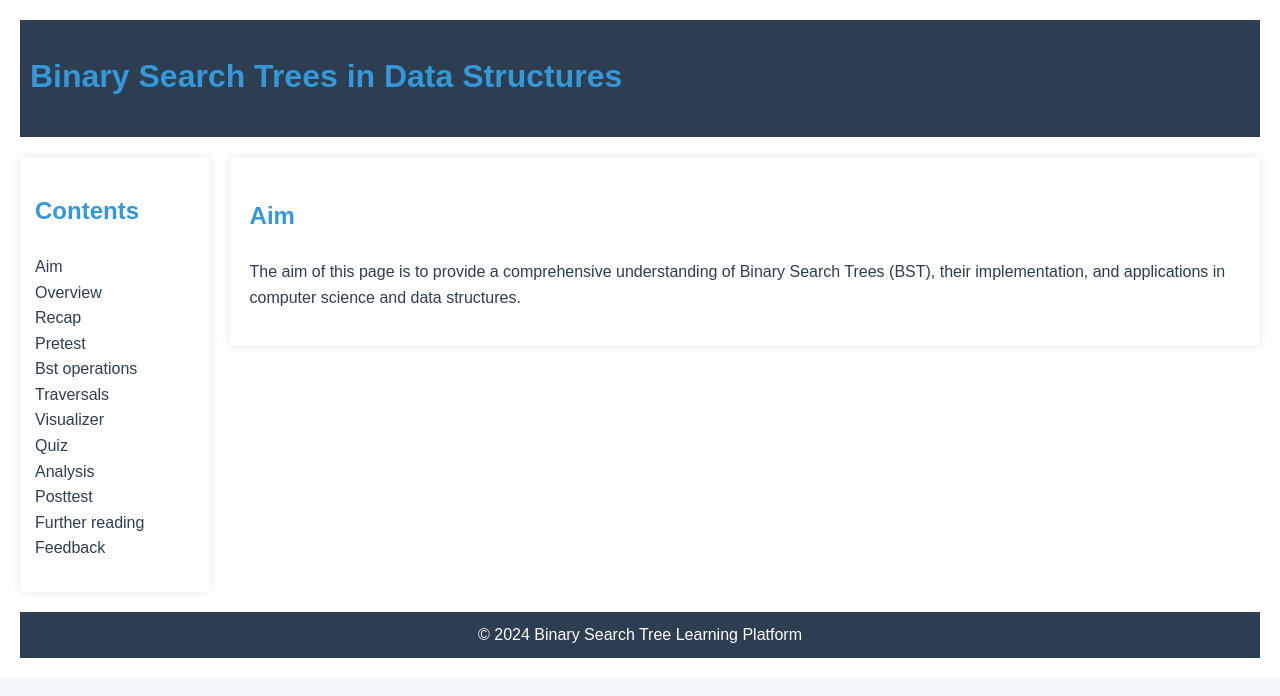
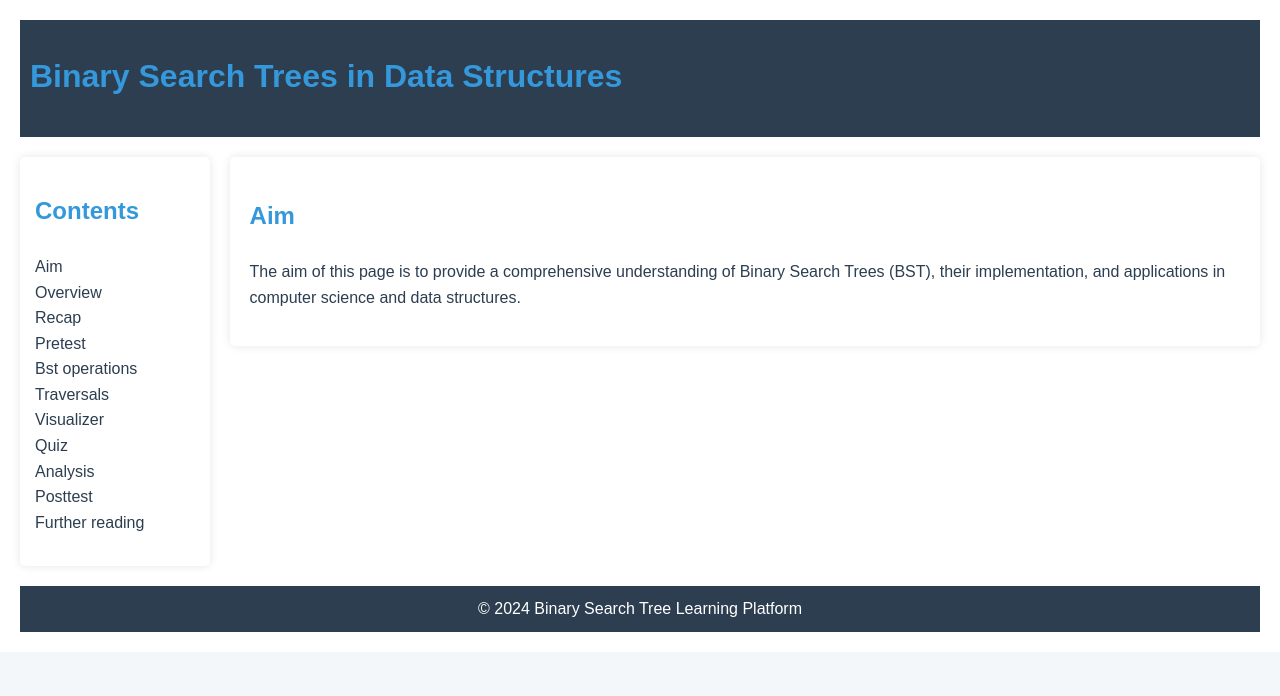
Before and after one commit to mrudulchaudhari/DS-Lab, a React (Vite) app in the folder ds-labs/: page /binary-search-tree in a window 1280 px wide. Shown: the top 696 px of the page. Built offline with nearby package versions, Linux system fonts and the light colour scheme.

Commit message:
removed further reading part

```diff
--- a/ds-labs/src/algorithms/binarysearchtree/tree.jsx
+++ b/ds-labs/src/algorithms/binarysearchtree/tree.jsx
@@ -340,13 +340,7 @@ function BSTPage() {
             </ul>
           </section>
         );
-      case 'feedback':
-        return (
-          <section id="feedback">
-            <h2>Feedback</h2>
-            <p>Your feedback is valuable! Please let us know your thoughts on this lesson about Binary Search Trees.</p>
-          </section>
-        );
+
       default:
         return null;
     }
@@ -370,7 +364,7 @@ function BSTPage() {
         }}>
           <h2>Contents</h2>
           <ul style={{ listStyleType: 'none', padding: 0 }}>
-            {['aim', 'overview', 'recap', 'pretest', 'bst-operations', 'traversals','visualizer', 'quiz', 'analysis', 'posttest', 'further-reading', 'feedback'].map((section) => (
+            {['aim', 'overview', 'recap', 'pretest', 'bst-operations', 'traversals','visualizer', 'quiz', 'analysis', 'posttest', 'further-reading'].map((section) => (
               <li key={section}>
                 <a
                   href={`#${section}`}
```
